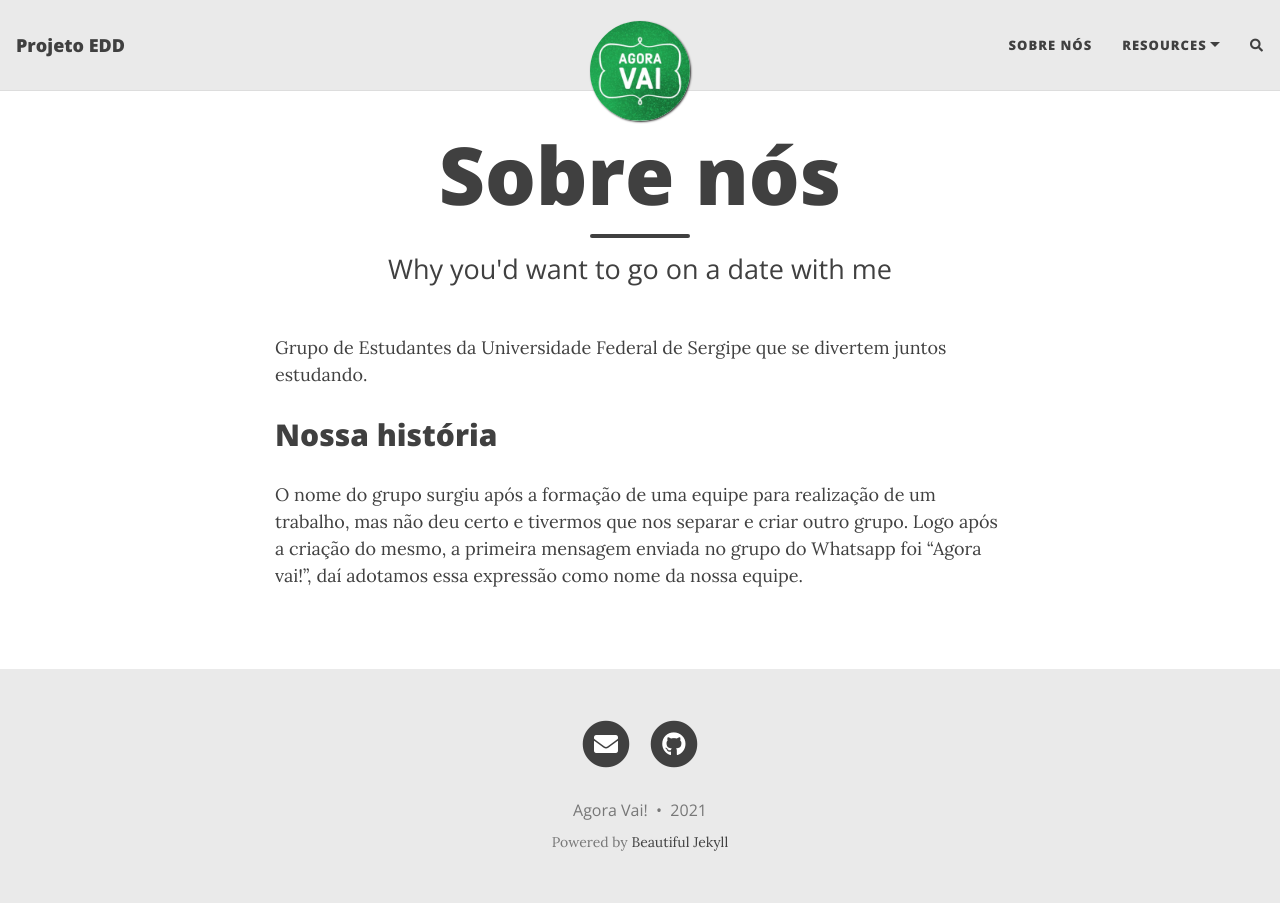
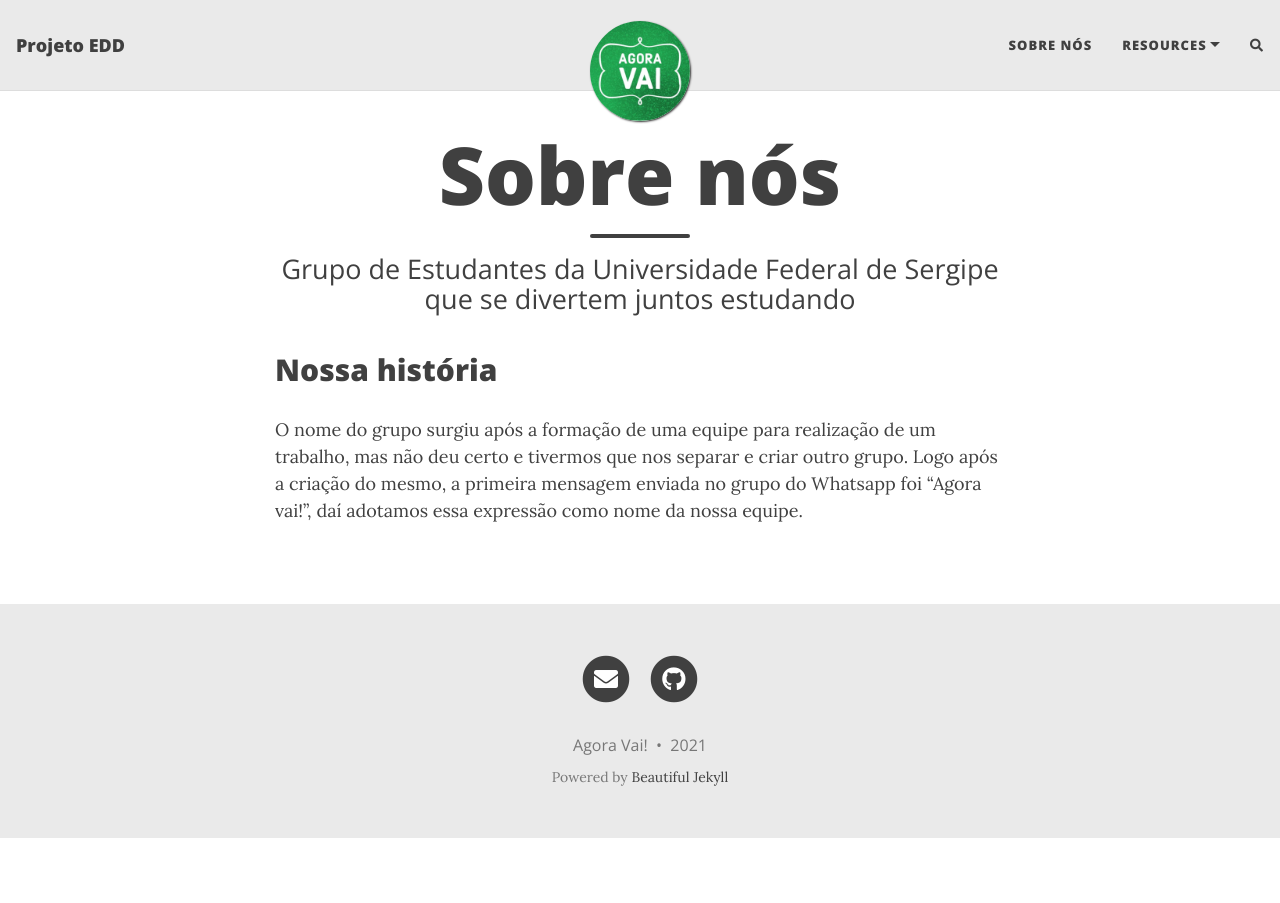
Before and after one commit to AgoraVaiUFS/APP-Vida-Saudavel, a Jekyll site: the page built from aboutme.md, in a window 1280 px wide. Built offline with Jekyll 4.4.1, drawn with Linux system fonts in a browser that asks for light colours; nearby versions of some CDN libraries; comment, search, counter and statistics services are not loaded.

Commit message:
Update aboutme.md

```diff
--- a/aboutme.md
+++ b/aboutme.md
@@ -1,10 +1,8 @@
 ---
 layout: page
 title: Sobre nós
-subtitle: Why you'd want to go on a date with me
+subtitle: Grupo de Estudantes da Universidade Federal de Sergipe que se divertem juntos estudando
 ---
-
-Grupo de Estudantes da Universidade Federal de Sergipe que se divertem juntos estudando.
 
 ## Nossa história
 O nome do grupo surgiu após a formação de uma equipe para realização de um trabalho, mas não deu certo e tivermos que nos separar e criar outro grupo. Logo após a criação do mesmo, a primeira mensagem enviada no grupo do Whatsapp foi "Agora vai!", daí adotamos essa expressão como nome da nossa equipe.
```
